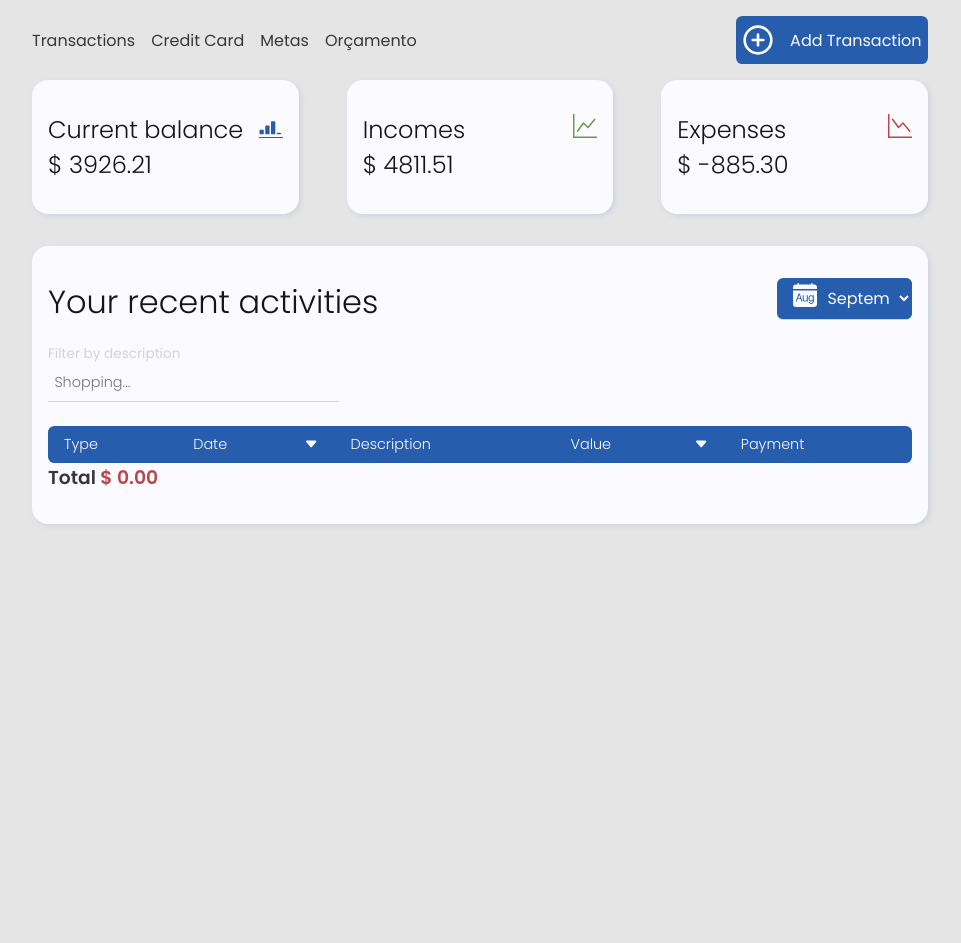
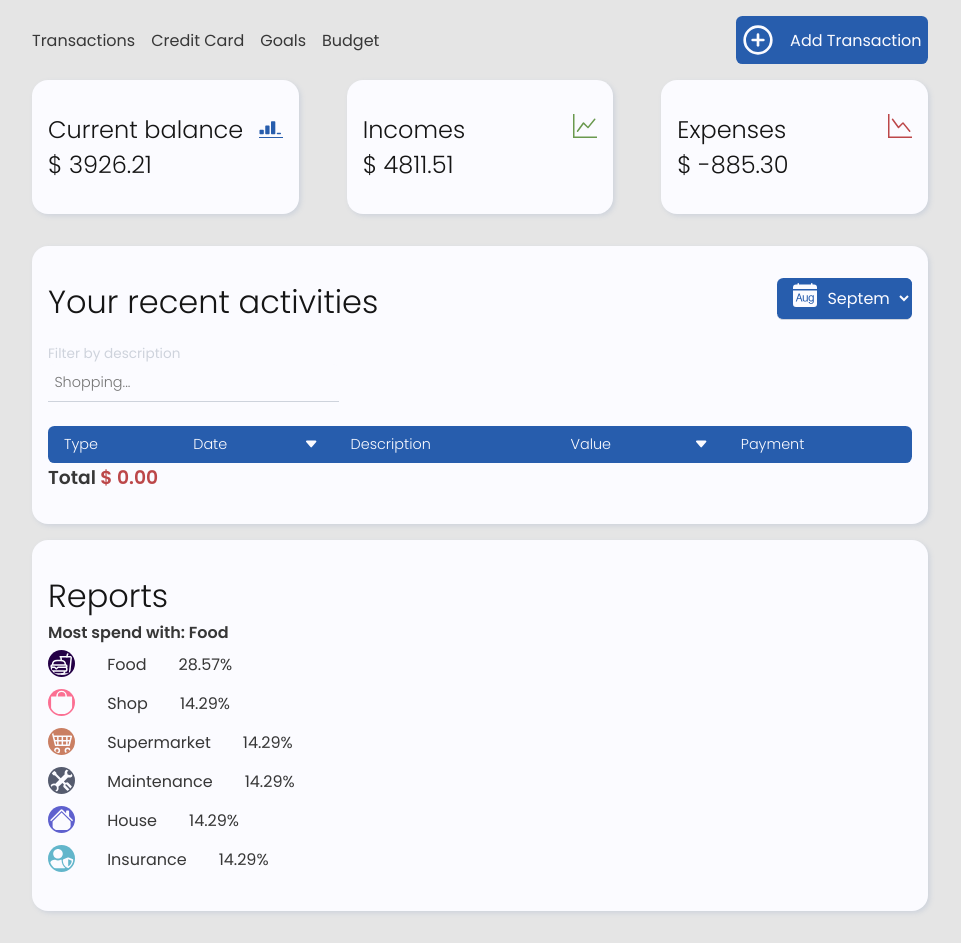
Before and after one commit to anasofiamelo/finances-app, a React (Create React App) app: page /transactions in a window 1280 px wide. Shown: the whole page, without its empty margins (160-1121 px from the left). Before the commit the page ends 800 px from the top, so only its background shows below. Built offline with nearby package versions, Linux system fonts and the light colour scheme.

Commit message:
refactoring balance, adding new custom hooks and creating reports component

```diff
--- a/src/App.jsx
+++ b/src/App.jsx
@@ -1,7 +1,7 @@
 import { useState } from "react";
 import { Route, Routes } from "react-router-dom";
 import { Balance, Navbar, Goals, CreditCardInvoices } from "./components";
-import { CreditCardPage } from "./pages";
+import { CreditCardPage, Budget } from "./pages";
 
 function App() {
   const [showAddTransaction, setShowAddTransaction] = useState(false);
@@ -29,7 +29,8 @@ function App() {
             path="/credit-card/:creditCard"
             element={<CreditCardInvoices />}
           />
-          <Route path="/metas" element={<Goals />} />
+          <Route path="/goals" element={<Goals />} />
+          <Route path="/budget" element={<Budget />} />
         </Routes>
       </div>
     </>
--- a/src/components/Balance.jsx
+++ b/src/components/Balance.jsx
@@ -1,4 +1,4 @@
-import { Transaction, TransactionValueCard } from "../components";
+import { Transaction, TransactionValueCard, Reports } from "../components";
 import { useTransactions } from "../context/finances.context";
 import { BsReception3, BsGraphDown, BsGraphUp } from "react-icons/bs";
 
@@ -6,44 +6,40 @@ const Balance = () => {
   const { transactions, totalBalance, totalIncomes, totalExpenses } =
     useTransactions();
 
+  const customStyle = (color) => {
+    return { color: `var(--${color})` };
+  };
+
+  const balanceIcon = (
+    <BsReception3
+      style={{
+        borderBottom: "1px solid var(--blue)",
+        ...customStyle("blue"),
+      }}
+    />
+  );
+  const incomesIcon = <BsGraphUp style={customStyle("green")} />;
+  const expensesIcon = <BsGraphDown style={customStyle("red")} />;
+
   return (
     <>
       <div className="balance_grid">
         <TransactionValueCard
-          valueType="Current balance"
+          title="Current balance"
           value={totalBalance}
-          icon={
-            <BsReception3
-              style={{
-                borderBottom: "1px solid var(--blue)",
-                color: "var(--blue)",
-              }}
-            />
-          }
+          icon={balanceIcon}
         />
 
         <TransactionValueCard
-          valueType="Incomes"
+          title="Incomes"
           value={totalIncomes}
-          icon={
-            <BsGraphUp
-              style={{
-                color: "var(--green)",
-              }}
-            />
-          }
+          icon={incomesIcon}
         />
 
         <TransactionValueCard
-          valueType="Expenses"
+          title="Expenses"
           value={totalExpenses}
-          icon={
-            <BsGraphDown
-              style={{
-                color: "var(--red)",
-              }}
-            />
-          }
+          icon={expensesIcon}
         />
       </div>
 
@@ -52,6 +48,8 @@ const Balance = () => {
         transactions={transactions}
         balanceThead={["Category", "Description", "Value", "Date"]}
       />
+
+      <Reports transactions={transactions} />
     </>
   );
 };
--- /dev/null
+++ b/src/components/Reports.jsx
@@ -0,0 +1,40 @@
+import { Container, Button } from "../components";
+import useTransactionsPercentage from "../hooks/useTransactionsPercentage";
+import { expensesIcons } from "../utils";
+const Reports = (props) => {
+  const { transactions } = props;
+  //   const incomes = transactions.filter((transac) => transac.value > 0);
+  //   const incomesTypePercentages = useTransactionsPercentage(incomes);
+
+  const expenses = transactions.filter((transac) => transac.value < 0);
+  const expensesTypePercentages = useTransactionsPercentage(expenses);
+
+  const mappedPercentages = expensesTypePercentages.map((transaction) => {
+    const { type, percentage } = transaction;
+    const paragraphStyle = { marginRight: "2rem" };
+    return (
+      <div className="row">
+        <p style={paragraphStyle}>{expensesIcons[type]}</p>
+        <p style={paragraphStyle}>{type}</p>
+        <p style={paragraphStyle}>{percentage}%</p>
+      </div>
+    );
+  });
+
+  const highestPercentage = expensesTypePercentages
+    .sort((a, b) => a.percentage - b.percentage)
+    .pop().type;
+
+  return (
+    <Container>
+      <div className="row">
+        <h1 className="subtitle">Reports</h1>
+        {/* <Button buttonText="Add Report" /> */}
+      </div>
+      <h4>Most spend with: {highestPercentage}</h4>
+      {mappedPercentages}
+    </Container>
+  );
+};
+
+export default Reports;
--- a/src/components/Transactions/TransactionValueCard.jsx
+++ b/src/components/Transactions/TransactionValueCard.jsx
@@ -5,7 +5,7 @@ const TransactionValueCard = (props) => {
     <Container>
       <div className="column">
         <h2 className="subtitle space-between">
-          {props.valueType}
+          {props.title}
           <span>{props.icon}</span>
         </h2>
         <h2 className="subtitle">$ {props.value}</h2>
--- a/src/components/index.jsx
+++ b/src/components/index.jsx
@@ -10,6 +10,7 @@ import AddTransactionDropdown from "./Transactions/AddTransactionDropdown";
 import AddTransaction from "./Transactions/AddTransaction";
 
 import Balance from "./Balance";
+import Reports from "./Reports";
 
 import CreditCardList from "./Invoices/CreditCardList";
 import CreditCardInvoices from "./Invoices/CreditCardInvoices";
@@ -39,6 +40,7 @@ export {
   Expenses,
   AddExpense,
   Balance,
+  Reports,
   Transaction,
   TransactionsList,
   TransactionHeader,
--- a/src/components/layout/Navbar.jsx
+++ b/src/components/layout/Navbar.jsx
@@ -6,8 +6,8 @@ import { FiPlusCircle } from "react-icons/fi";
 const navlinks = [
   { title: "Transactions", link: "/transactions" },
   { title: "Credit Card", link: "/credit-card" },
-  { title: "Metas", link: "/metas" },
-  { title: "Orçamento", link: "/orcamento" },
+  { title: "Goals", link: "/goals" },
+  { title: "Budget", link: "/budget" },
 ];
 
 const Navbar = (props) => {
--- a/src/components/ui/Table/ThWithSort.jsx
+++ b/src/components/ui/Table/ThWithSort.jsx
@@ -1,21 +1,15 @@
 import { useState } from "react";
+import useSort from "../../../hooks/useSort";
 import { BsFillCaretUpFill, BsFillCaretDownFill } from "react-icons/bs";
 
 const ThWithSort = (props) => {
   const { sortedList, comparableKey, onToggle } = props;
   const [showDecrescent, setShowDecrescent] = useState(false);
+  const sorted = useSort(sortedList, comparableKey, showDecrescent);
 
   const toggleDecrescentHandler = () => {
-    const sortCrescent = () =>
-      [...sortedList].sort((a, b) => a[comparableKey] - b[comparableKey]);
-
-    const sortDecrescent = () =>
-      [...sortedList].sort((a, b) => b[comparableKey] - a[comparableKey]);
-
-    setShowDecrescent((prev) => {
-      onToggle(prev === true ? sortDecrescent() : sortCrescent());
-      return !prev;
-    });
+    onToggle(sorted);
+    setShowDecrescent((prev) => !prev);
   };
 
   return (
--- /dev/null
+++ b/src/hooks/useSort.jsx
@@ -0,0 +1,11 @@
+const useSort = (list, comparableKey, isDecrescent = false) => {
+  const sortCrescent = () =>
+    [...list].sort((a, b) => a[comparableKey] - b[comparableKey]);
+
+  const sortDecrescent = () =>
+    [...list].sort((a, b) => b[comparableKey] - a[comparableKey]);
+
+  return isDecrescent === true ? sortDecrescent() : sortCrescent();
+};
+
+export default useSort;
--- /dev/null
+++ b/src/hooks/useTransactionsPercentage.jsx
@@ -0,0 +1,26 @@
+const useTransactionsPercentage = (transactions) => {
+  const allTransactionsTypes = transactions.map(
+    (transaction) => transaction.type
+  );
+
+  const totalTransactions = allTransactionsTypes.length;
+  const uniqueTransactions = [...new Set(allTransactionsTypes)];
+
+  const typesLength = uniqueTransactions.map((transaction) => {
+    const numTransactions = allTransactionsTypes.filter(
+      (transac) => transac === transaction
+    );
+    return { type: transaction, length: numTransactions.length };
+  });
+
+  const typesPercentage = typesLength.map(({ type, length }) => {
+    return {
+      type: type,
+      percentage: ((length * 100) / totalTransactions).toFixed(2),
+    };
+  });
+
+  return typesPercentage;
+};
+
+export default useTransactionsPercentage;
--- /dev/null
+++ b/src/pages/Budget.jsx
@@ -0,0 +1,5 @@
+const Budget = (props) => {
+  return <>budget works</>;
+};
+
+export default Budget;
--- a/src/pages/index.js
+++ b/src/pages/index.js
@@ -1,4 +1,5 @@
 import CreditCardPage from "./CreditCard";
+import Budget from "./Budget";
 import Transaction from "../components/Transactions/Transaction";
 
-export { CreditCardPage, Transaction };
+export { CreditCardPage, Transaction, Budget };
```
